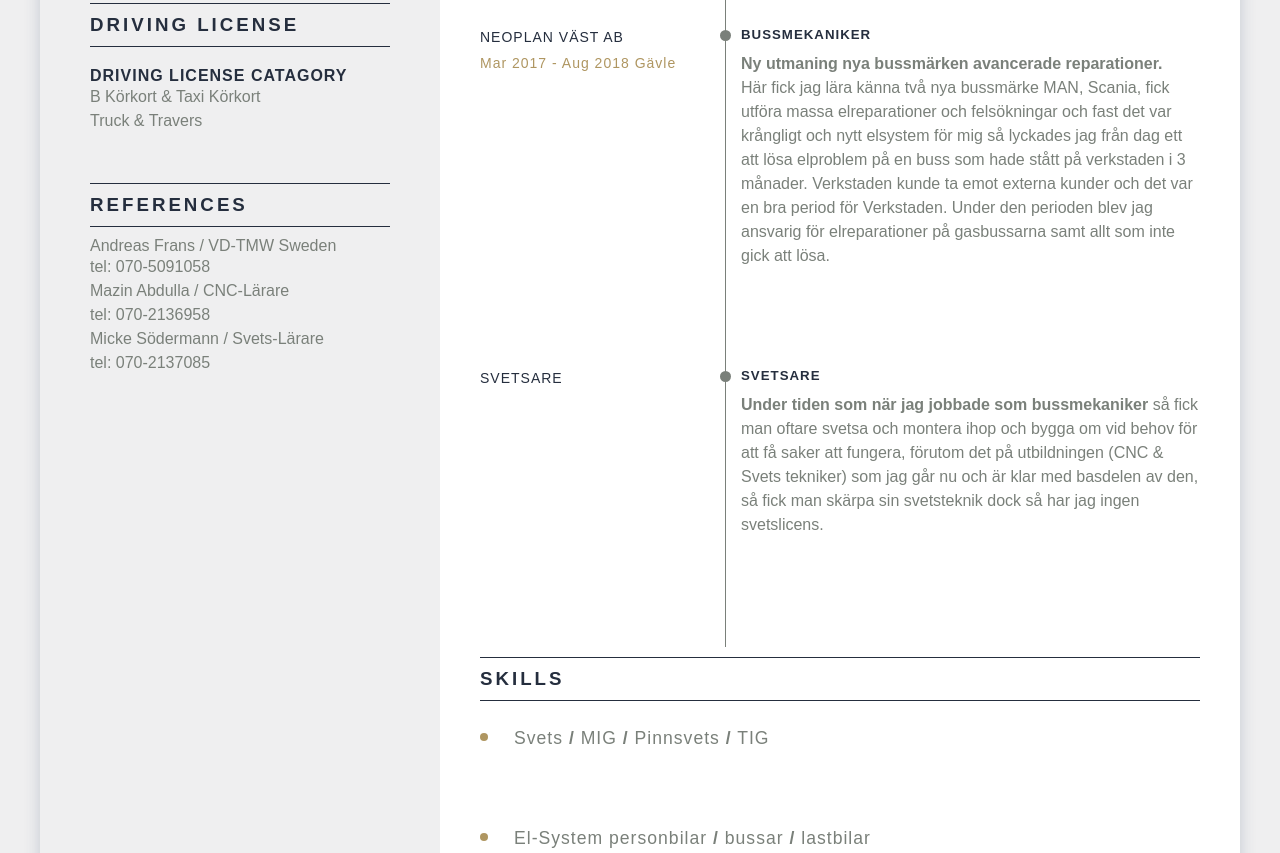
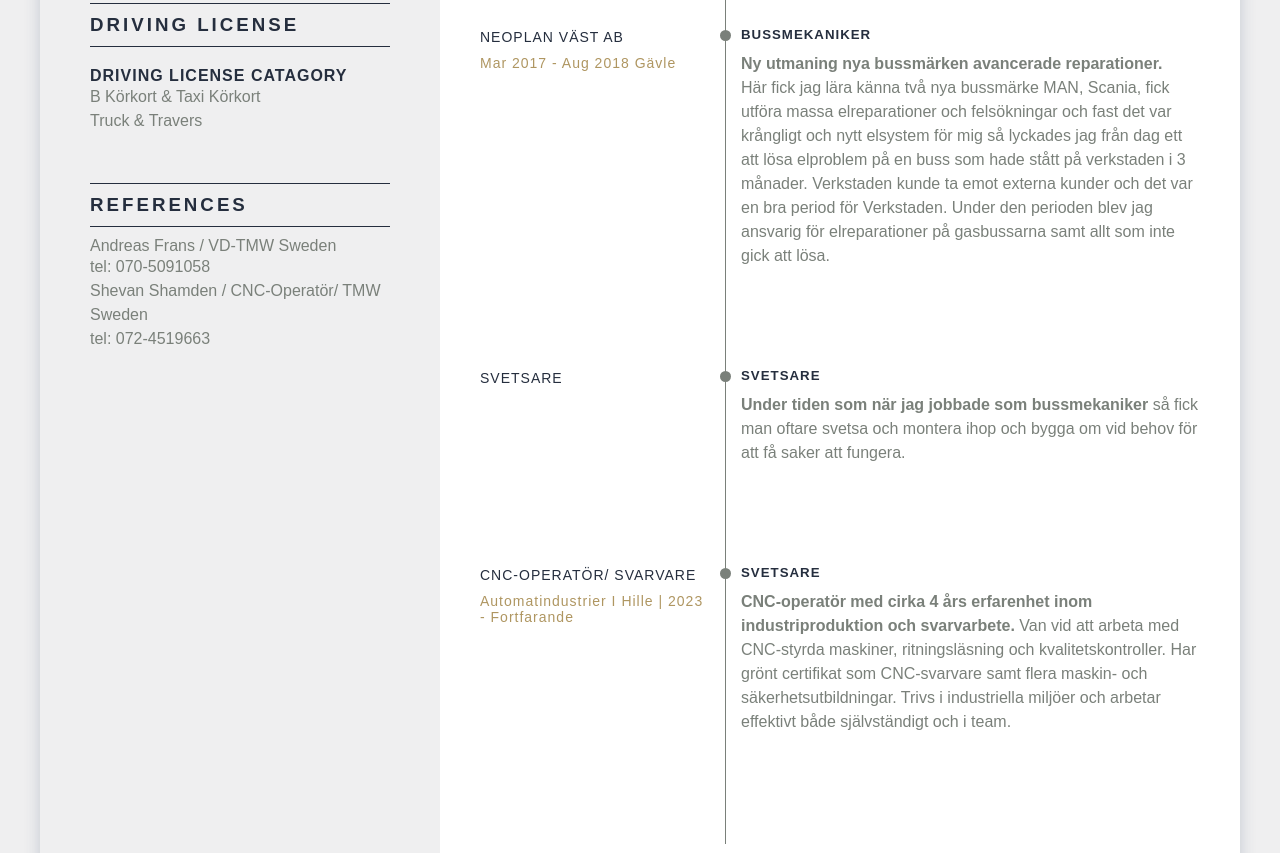
Before and after one commit to Nanoroar/mycv, a plain HTML site: page cncv.html in a window 1280 px wide. Shown: the part 1947-2800 px from the top of the page. Drawn offline with Linux system fonts and the light colour scheme.

Commit message:
Modify references and add CNC-Operatör experience
Updated references and added new job experience as CNC-Operatör.

```diff
--- a/cncv.html
+++ b/cncv.html
@@ -86,7 +86,7 @@
                         <h4 class="education-place">Kunskapscompaniet AB Gävle</h4>
                         <p>
                             <strong><em>Bascertifikat</em></strong> som <strong>CNC & Svets tekniker. </strong>
-                            <strong>Grönt CNC-certifikat. </strong>
+                            <strong>Grönt CNC-certifikat i Svarv </strong>
                            <!-- <strong>Jag har rätt till nystarstjobb.</strong> -->
                         </p>
                     </div>
@@ -168,11 +168,8 @@
                     <h3 class="sidebar-title">references</h3
                     <p>Andreas Frans / VD-TMW Sweden </p>
                     <p>tel: 070-5091058</p>
-                    <p>Mazin Abdulla / CNC-Lärare</p>
-                    <p>tel: 070-2136958</p>
-                    <p>Micke Södermann / Svets-Lärare</p>
-                    <p>tel: 070-2137085</p>
-
+                    <p>Shevan Shamden / CNC-Operatör/ TMW Sweden</p>
+                    <p>tel: 072-4519663</p>
                 </div>
             </div>
         </div>
@@ -343,8 +340,30 @@ Det skulle vara en ära att få möjligheten att diskutera hur jag kan bidra til
                         <div>
                             <h5 class="education-title">Svetsare</h5>
                             <p>
-                                 <strong>Under tiden som när jag jobbade som bussmekaniker</strong> så fick man oftare svetsa och montera ihop och bygga om vid behov för att få saker att fungera, förutom det på utbildningen (CNC & Svets tekniker) som jag går nu och är klar med basdelen av den, så fick man skärpa sin svetsteknik dock så har jag ingen svetslicens.
+                                 <strong>Under tiden som när jag jobbade som bussmekaniker</strong> så fick man oftare svetsa och montera ihop och bygga om vid behov för att få saker att fungera.
                             </p>
+                        </div>
+                    </div>
+                </div>
+                <!--======================7=================================-->
+                 <div class="main-content-item">
+                    <div class="mc-item-place-time">
+                        <h5 class="education-title">
+                           CNC-Operatör/ Svarvare
+                        </h5>
+                        <h5 class="education-place">
+                          Automatindustrier i Hille | 2023 - Fortfarande
+                        </h5>
+                    </div>
+                    <div class="mc-item-description">
+                        <div class="mc-left-styling">
+                            <div class="circle"></div>
+                            <div class="line"></div>
+                        </div>
+                        <div>
+                            <h5 class="education-title">Svetsare</h5>
+                            <p>
+                                 <strong>CNC-operatör med cirka 4 års erfarenhet inom industriproduktion och svarvarbete. </strong>Van vid att arbeta med CNC-styrda maskiner, ritningsläsning och kvalitetskontroller. Har grönt certifikat som CNC-svarvare samt flera maskin- och säkerhetsutbildningar. Trivs i industriella miljöer och arbetar effektivt både självständigt och i team.
                         </div>
                     </div>
                 </div>
```
